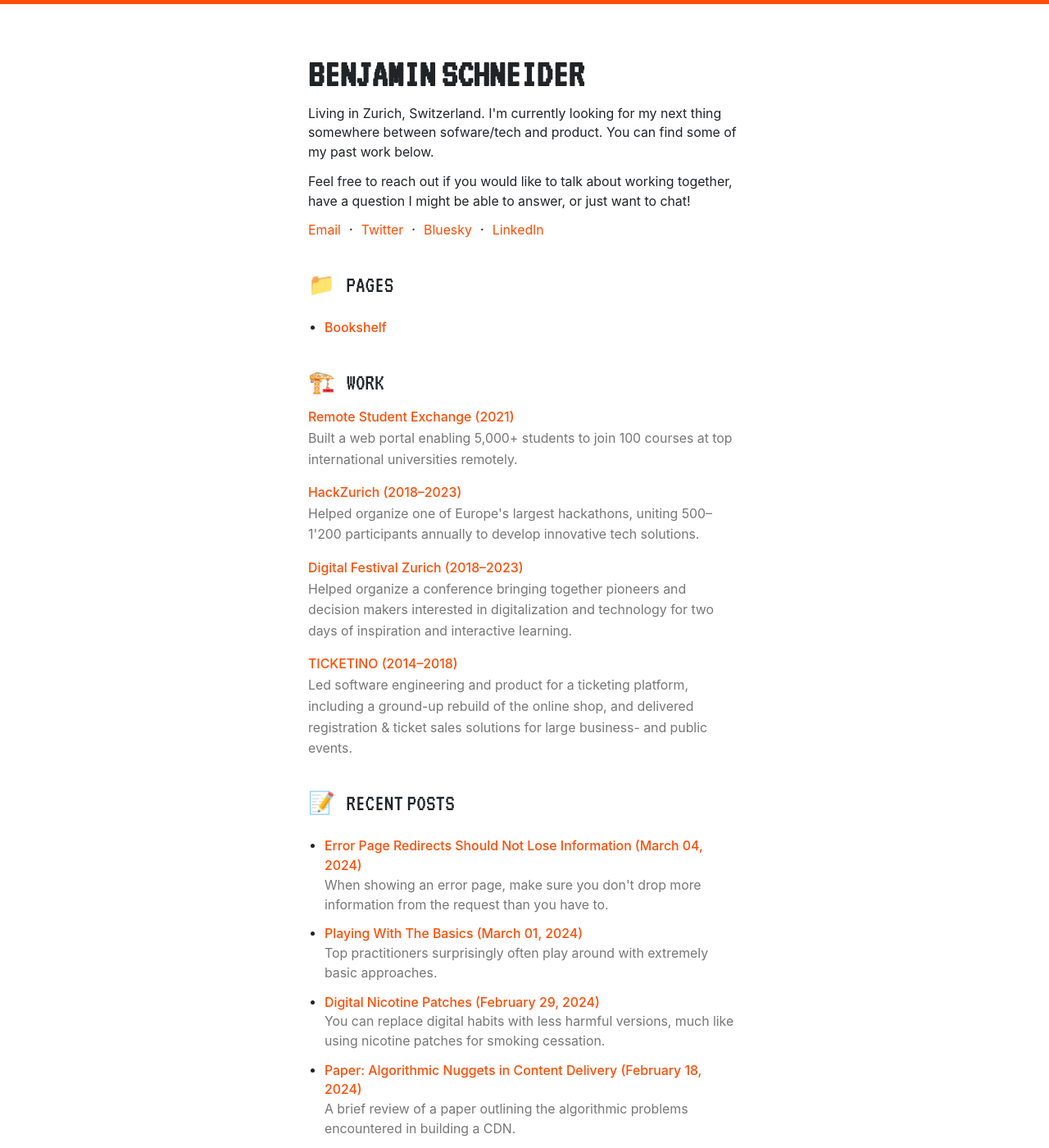
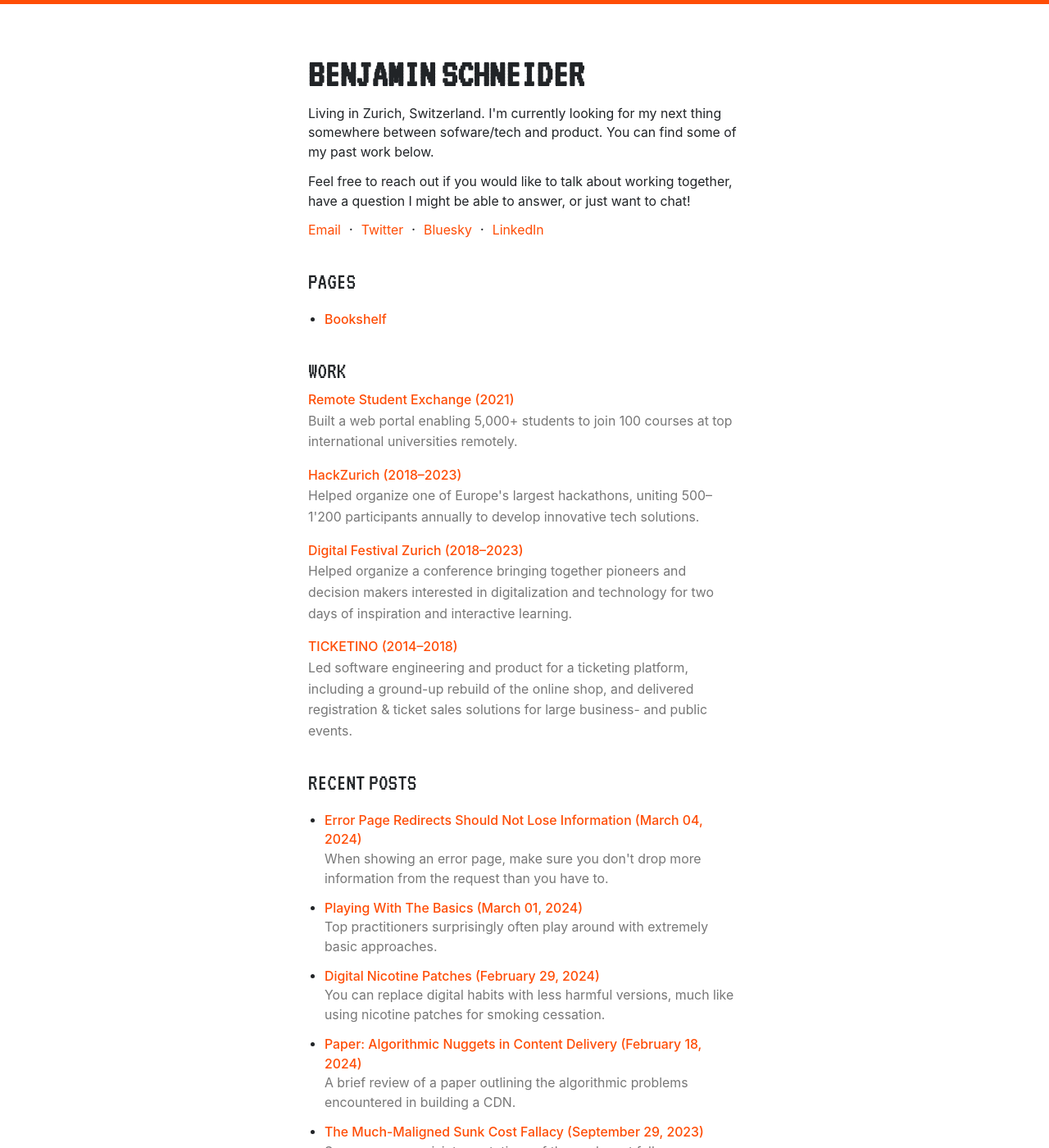
Before and after one commit to bschne/bschne.github.io, a Jekyll site: the page built from index.markdown, in a window 1280 px wide and 1400 px high. Shown: the whole window at 82% size. Built offline with Jekyll 4.4.1, drawn with Linux system fonts in a browser that asks for light colours.

Commit message:
Remove emoji for now (alignment issues...)

```diff
--- a/_includes/header.html
+++ b/_includes/header.html
@@ -1,6 +1,5 @@
 <header>
     <h1>{{ site.title | escape }}</h1>
-    <!-- <h2><span class="heading-emoji">📍</span> Currently</h2> -->
     <div class="intro-text">
         <p>
             Living in Zurich, Switzerland.
@@ -23,7 +22,7 @@
         <a href="https://linkedin.com/in/schneiderbenjamin/">LinkedIn</a>
     </div>
     <div class="wrapper">
-        <h2><span class="heading-emoji">📁</span> Pages</h2>
+        <h2>Pages</h2>
         <ul class="post-list">
             {%- assign static_pages = site.pages | where_exp: "page", "page.layout == 'page' and page.url != '/' and page.title != null" -%}
             {%- for page in static_pages -%}
@@ -36,7 +35,7 @@
         </ul>
         </div>
     <div class="wrapper">
-        <h2><span class="heading-emoji">🏗️</span> Work</h2>
+        <h2>Work</h2>
         {%- for project in site.data.projects -%}
         <div class="post-item">
             {%- if project.link -%}
--- a/_layouts/home.html
+++ b/_layouts/home.html
@@ -13,7 +13,7 @@ layout: default
     {%- assign unpinned_posts = site.posts | where_exp: "post", "post.pinned != true" -%}
 
     {%- if pinned_posts.size > 0 -%}
-    <h2 class="post-list-heading"><span class="heading-emoji">📌</span> Pinned Posts</h2>
+    <h2 class="post-list-heading">Pinned Posts</h2>
     <ul class="post-list">
       {%- for post in pinned_posts -%}
         {%- assign date_format = site.minima.date_format | default: "%B %d, %Y" -%}
@@ -31,7 +31,7 @@ layout: default
     {%- endif -%}
 
     {%- if unpinned_posts.size > 0 -%}
-    <h2 class="post-list-heading"><span class="heading-emoji">📝</span> Recent Posts</h2>
+    <h2 class="post-list-heading">Recent Posts</h2>
     <ul class="post-list">
       {%- for post in unpinned_posts limit:5 -%}
         {%- assign date_format = site.minima.date_format | default: "%B %d, %Y" -%}
```
